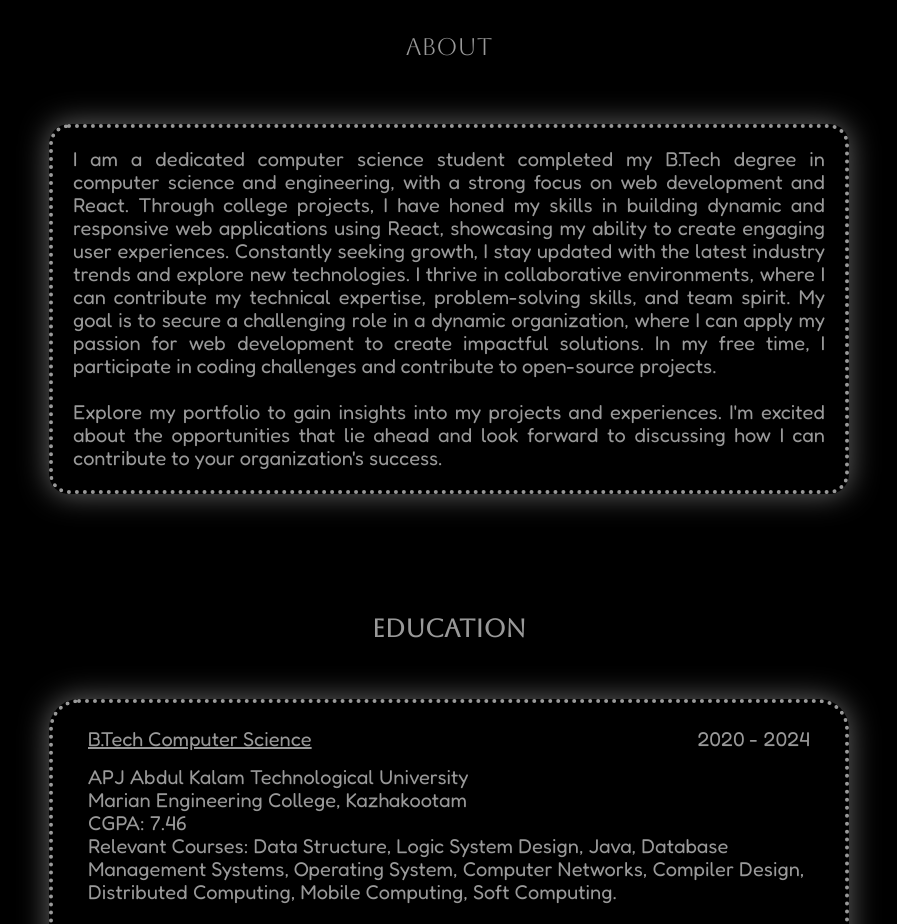
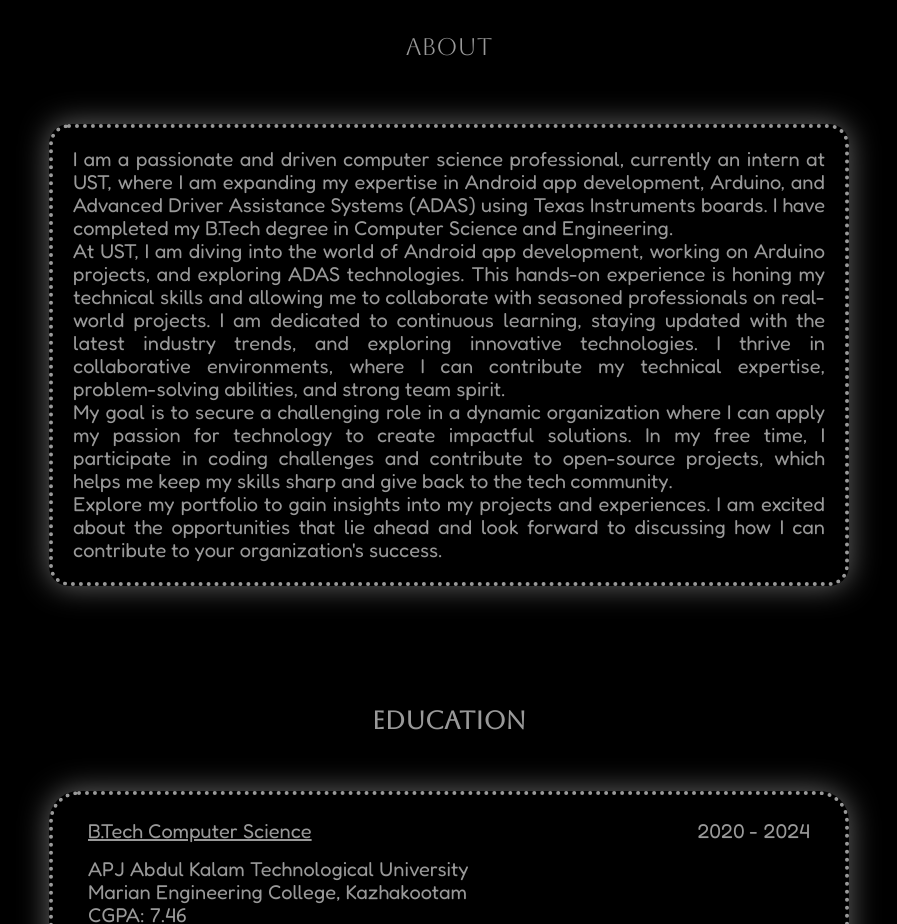
Before and after one commit to sajansaji/portfolio-me, a React (Vite) app: page / in a window 1280 px wide. Shown: the part 800-1724 px from the top of the page, without its empty margins (191-1088 px from the left). Built offline with nearby package versions, Linux system fonts and the light colour scheme.

Commit message:
updated about me

```diff
--- a/src/pages/home/About.jsx
+++ b/src/pages/home/About.jsx
@@ -9,8 +9,7 @@ const About = () => {
       <h1 className="font-name text-center " style={{ color: '#999', fontSize: 'larger', paddingTop: '60px', paddingBottom: '10px' }}>
         About
       </h1>
-      <p className="font-fre shad sm:ml-48 sm:mr-48 mx-4 " style={{
-        color: '#999',
+      <p className="font-fre shad sm:ml-48 sm:mr-48 mx-4 " style={{ color: '#999',
         textAlign: 'justify',
         paddingLeft: '20px',
         paddingRight: '20px',
@@ -25,21 +24,16 @@ const About = () => {
         paddingBottom: '20px',
 
       }}>
-        I am a dedicated computer science student completed my B.Tech degree in computer science and engineering, with a strong focus on web development and
-        React. Through college projects, I have honed my skills in building dynamic and responsive web applications
-        using React, showcasing my ability to create engaging user experiences.
-        Constantly seeking growth, I stay updated with the latest industry trends and explore new technologies. I
-        thrive in collaborative environments, where I can contribute my technical expertise, problem-solving skills,
-        and team spirit.
-        My goal is to secure a challenging role in a dynamic organization, where I can apply my passion for web
-        development to create impactful solutions. In my free time, I participate in coding challenges and
-        contribute to open-source projects.
-        <br /><br />
-        Explore my portfolio to gain insights into my projects and experiences. I&apos;m excited about the opportunities
-        that lie ahead and look forward to discussing how I can contribute to your organization&apos;s success.
+
+      I am a passionate and driven computer science professional, currently an intern at UST, where I am expanding my expertise in Android app development, Arduino, and Advanced Driver Assistance Systems (ADAS) using Texas Instruments boards. I have completed my B.Tech degree in Computer Science and Engineering.
+
+      <br/> At UST, I am diving into the world of Android app development, working on Arduino projects, and exploring ADAS technologies. This hands-on experience is honing my technical skills and allowing me to collaborate with seasoned professionals on real-world projects. I am dedicated to continuous learning, staying updated with the latest industry trends, and exploring innovative technologies. I thrive in collaborative environments, where I can contribute my technical expertise, problem-solving abilities, and strong team spirit.
+
+      <br/>My goal is to secure a challenging role in a dynamic organization where I can apply my passion for technology to create impactful solutions. In my free time, I participate in coding challenges and contribute to open-source projects, which helps me keep my skills sharp and give back to the tech community.
+
+      <br/>Explore my portfolio to gain insights into my projects and experiences. I am excited about the opportunities that lie ahead and look forward to discussing how I can contribute to your organization's success.
       </p>
     </section>
-
   )
 }
 
```
